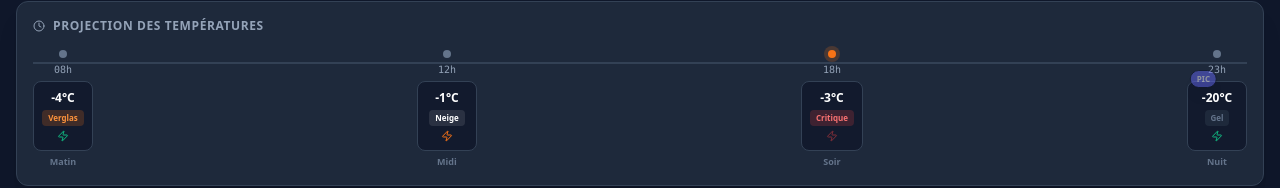
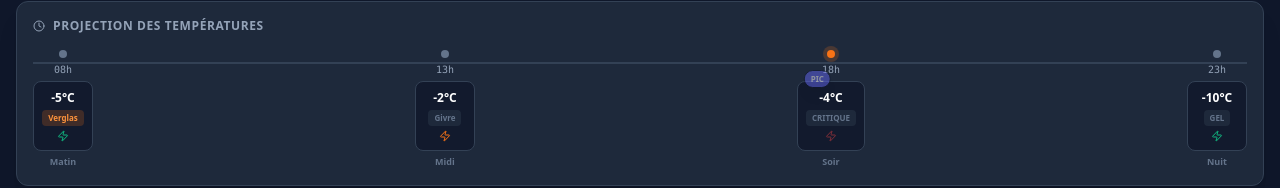
Before and after one commit to wardabailiche/HexagoneAlerte, a React (Vite) app: page / in a window 1280 px wide. Shown: the part 322-510 px from the top of the page. Built offline with nearby package versions, Linux system fonts and the light colour scheme; the HTML template or start-up script is replaced by a standard one.

Commit message:
Update App.jsx

```diff
--- a/src/App.jsx
+++ b/src/App.jsx
@@ -73,46 +73,9 @@ const MOCK_DEPARTMENTS_ORANGE = [
 ];
 
 const MOCK_CONSEILS_DATA = [
-  {
-    id: 1,
-    category: 'secours',
-    title: 'Premiers Gestes de Secours',
-    Icon: Heart,
-    colorClass: 'text-red-400',
-    content: "En cas d'hypothermie (frissons, confusion) : Ne pas masser la personne. La couvrir avec des couvertures chaudes (tête comprise). Donner une boisson chaude et sucrée si consciente. Appeler le 15 ou le 112."
-  },
-  {
-    id: 2,
-    category: 'voiture',
-    title: 'En Voiture : Prudence',
-    Icon: Car,
-    colorClass: 'text-blue-400',
-    content: "Réduisez votre vitesse de 20km/h. Augmentez les distances de sécurité (x3). Si vous glissez, ne freinez pas brusquement, débrayez et contre-braquez doucement. Ayez une couverture et de l'eau dans le coffre."
-  },
-  {
-    id: 3,
-    category: 'ecole',
-    title: 'À l\'École : Bienveillance',
-    Icon: School,
-    colorClass: 'text-pink-400',
-    content: "Les retards dus aux transports ou au verglas ne doivent pas être sanctionnés aujourd'hui. L'accueil des élèves est assuré même en cas d'annulation de bus, mais privilégiez la sécurité avant tout."
-  },
-  {
-    id: 4,
-    category: 'travail',
-    title: 'Au Travail : Flexibilité',
-    Icon: Building,
-    colorClass: 'text-indigo-400',
-    content: "Privilégiez le télétravail si possible. Pour ceux sur site, anticipez les départs pour éviter le verglas du soir (après 18h). Assurez-vous que les accès extérieurs sont salés."
-  },
-  {
-    id: 5,
-    category: 'protection',
-    title: 'Gestes "Logiques" Oubliés',
-    Icon: ShieldAlert,
-    colorClass: 'text-emerald-400',
-    content: "Ne bouchez jamais les aérations (risque mortel de monoxyde de carbone avec le chauffage). Chargez votre téléphone à 100% avant de sortir. Portez plusieurs couches fines plutôt qu'une seule épaisse (technique de l'oignon)."
-  }
+  { id: 1, title: 'Bilan Humain', Icon: Heart, colorClass: 'text-red-400', content: "4 morts signalés. Si vous voyez quelqu'un dehors, appelez le 115 immédiatement. Ne passez pas votre chemin." },
+  { id: 2, title: 'Prudence Route', Icon: Car, colorClass: 'text-blue-400', content: "Évitez l'A13 et la N118. Privilégiez le télétravail demain également car le dégel n'est pas prévu avant vendredi." },
+  { id: 3, title: 'Énergie', Icon: Zap, colorClass: 'text-yellow-400', content: "Réduisez le chauffage à 18°C pour soulager le réseau national. Évitez les machines à laver entre 18h et 20h." }
 ];
 
 const MOCK_TRAFFIC_LINES = [
@@ -125,26 +88,21 @@ const MOCK_TRAFFIC_LINES = [
 ];
 
 const MOCK_WEATHER_DATA = {
-  'Bretagne': { status: 'orange', temp: '-2°C', phenomenon: 'Neige-Verglas', description: 'Chutes de neige continues. 5-10cm.' },
-  'Normandie': { status: 'orange', temp: '-1°C', phenomenon: 'Neige-Verglas', description: 'Routes secondaires impraticables.' },
-  'Ile-de-France': { status: 'orange', temp: '0°C', phenomenon: 'Neige-Verglas', description: 'Circulation très difficile. T° Ressentie -4°C.' },
-  'Hauts-de-France': { status: 'jaune', temp: '1°C', phenomenon: 'Grand Froid', description: 'Ressenti -5°C.' },
-  'Grand-Est': { status: 'jaune', temp: '-3°C', phenomenon: 'Grand Froid', description: 'Plaques de verglas locales.' },
-  'Auvergne-Rhône-Alpes': { status: 'jaune', temp: '-5°C', phenomenon: 'Avalanche', description: 'Risque 4/5 en altitude.' },
-  'Nouvelle-Aquitaine': { status: 'vert', temp: '6°C', phenomenon: 'RAS', description: 'Situation normale.' },
-  'Occitanie': { status: 'vert', temp: '8°C', phenomenon: 'RAS', description: 'Ciel dégagé.' },
-  'Paca': { status: 'vert', temp: '10°C', phenomenon: 'RAS', description: 'Mistral modéré.' },
-  'Centre-Val de Loire': { status: 'jaune', temp: '1°C', phenomenon: 'Neige', description: 'Faibles chutes.' },
-  'Pays de la Loire': { status: 'orange', temp: '-1°C', phenomenon: 'Verglas', description: 'Sols très glissants.' },
-  'Bourgogne-Franche-Comté': { status: 'jaune', temp: '-2°C', phenomenon: 'Grand Froid', description: 'Gelées généralisées.' },
-  'Corse': { status: 'vert', temp: '12°C', phenomenon: 'RAS', description: 'Soleil.' },
+   'Bretagne': { status: 'orange', temp: '-2°C', phenomenon: 'Neige-Verglas', description: 'Re-gel massif cette nuit. Routes secondaires impraticables.' },
+  'Normandie': { status: 'orange', temp: '-5°C', phenomenon: 'Grand Froid', description: 'Conditions critiques. Risque de coupures d\'eau (gel des canalisations).' },
+  'Ile-de-France': { status: 'orange', temp: '-4°C', phenomenon: 'Neige-Verglas', description: 'Plan Neige Niveau 3 maintenu. Circulation très difficile.' },
+  'Auvergne-Rhône-Alpes': { status: 'jaune', temp: '-6°C', phenomenon: 'Neige', description: '15cm de neige attendus dès demain matin.' },
+  'Hauts-de-France': { status: 'jaune', temp: '-7°C', phenomenon: 'Grand Froid', description: 'Température ressentie -14°C à Lille.' },
+  'Grand-Est': { status: 'jaune', temp: '-8°C', phenomenon: 'Grand Froid', description: 'Givre épais sur les routes.' },
+  'Nouvelle-Aquitaine': { status: 'vert', temp: '4°C', phenomenon: 'Pluie', description: 'Pluie froide devenant neigeuse en soirée.' },
+  'default': { status: 'vert', temp: '2°C', phenomenon: 'RAS', description: 'Situation normale.' }
 };
 
 const MOCK_TIMELINE_DATA = [
-  { time: 'Matin', hour: '08h', temp: '-4°C', road: 'Verglas', ecowatt: 'vert' },
-  { time: 'Midi', hour: '12h', temp: '-1°C', road: 'Neige', ecowatt: 'orange' },
-  { time: 'Soir', hour: '18h', temp: '-3°C', road: 'Critique', ecowatt: 'rouge' }, // Pic de conso
-  { time: 'Nuit', hour: '23h', temp: '-20°C', road: 'Gel', ecowatt: 'vert', isPeak: true }, // Peak cold
+  { time: 'Matin', hour: '08h', temp: '-5°C', road: 'Verglas', ecowatt: 'vert' },
+  { time: 'Midi', hour: '13h', temp: '-2°C', road: 'Givre', ecowatt: 'orange' },
+  { time: 'Soir', hour: '18h', temp: '-4°C', road: 'CRITIQUE', ecowatt: 'rouge', isPeak: true },
+  { time: 'Nuit', hour: '23h', temp: '-10°C', road: 'GEL', ecowatt: 'vert' },
 ];
 
 const MOCK_INCIDENTS_DATA = [
```
